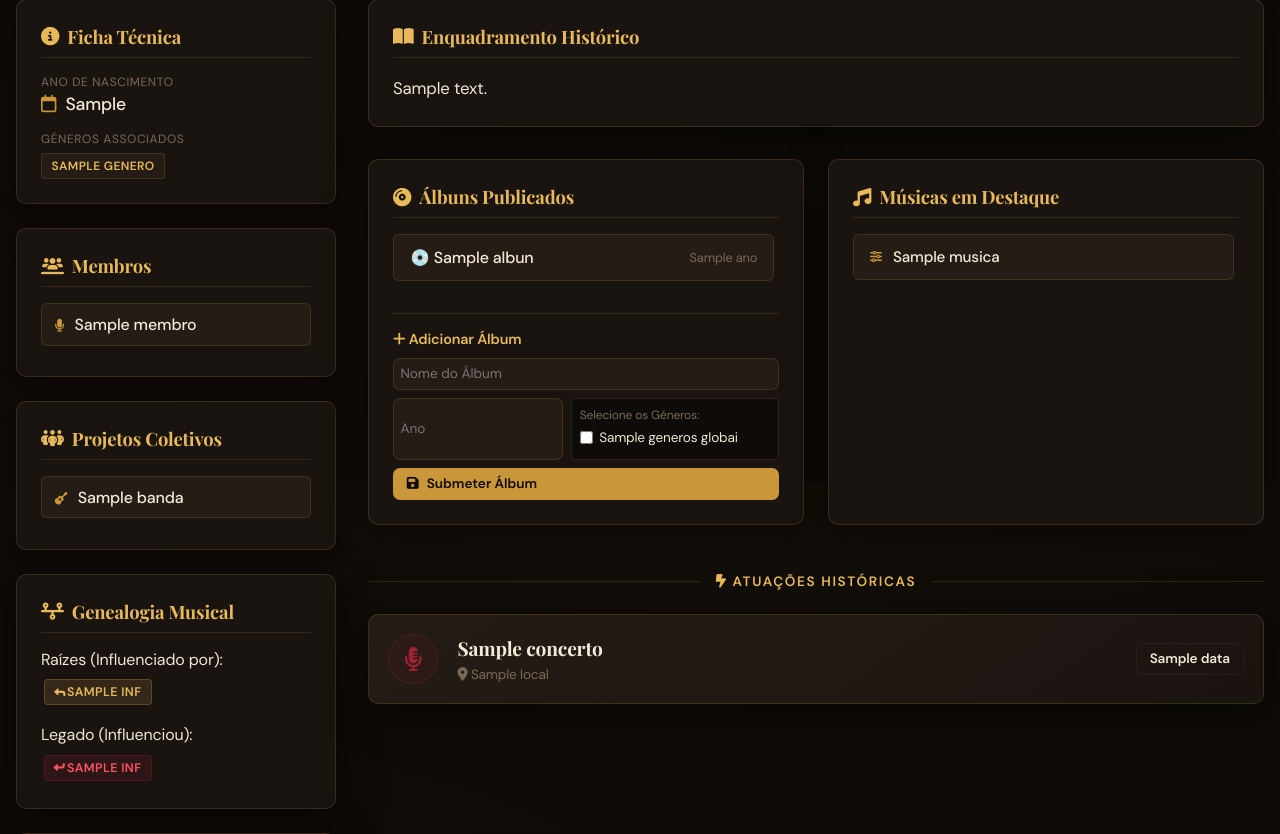
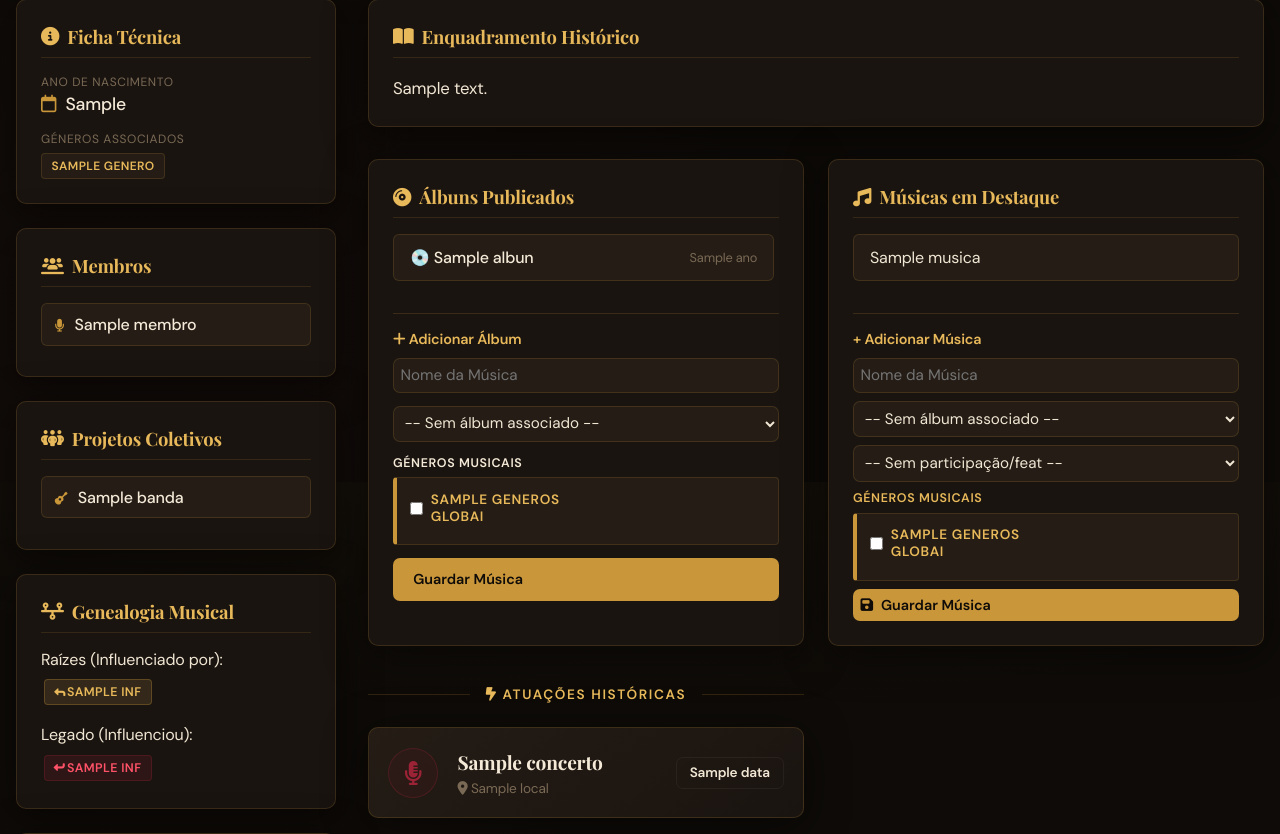
Before and after one commit to jessicaclcunha/RPCW-project, a Flask app: template src/templates/detalhe.html in a window 1280 px wide. Shown: the part 318-1152 px from the top of the page. Run offline with Flask 3, Linux system fonts and the light colour scheme; the template is opened without the code that fills it: most values are stand-ins (such as "Sample title", 1, 10 or a date in 2020); some web fonts are replaced.

Commit message:
last changes maybe

```diff
--- a/src/app.py
+++ b/src/app.py
@@ -36,20 +36,17 @@ def esc_id(s):
     return re.sub(r'[^\w]', '_', s).strip('_')
 
 def id_unico(base_id):
-    """Verifica se o ID já existe no triplestore. Se sim, acrescenta _2, _3..."""
-    if not base_id:
-        return base_id
-    q = PREFIX + f"ASK {{ :{base_id} ?p ?o }}"
+    if not base_id: return base_id
+    # SELECT em vez de ASK
+    q = PREFIX + f"SELECT ?s WHERE {{ :{base_id} ?p ?o }} LIMIT 1"
     res = exec_query(q)
-    if not res or not res.get('boolean', False):
-        return base_id
+    if not rows_of(res): return base_id
     i = 2
     while i < 100:
         candidate = f"{base_id}_{i}"
-        q = PREFIX + f"ASK {{ :{candidate} ?p ?o }}"
+        q = PREFIX + f"SELECT ?s WHERE {{ :{candidate} ?p ?o }} LIMIT 1"
         res = exec_query(q)
-        if not res or not res.get('boolean', False):
-            return candidate
+        if not rows_of(res): return candidate
         i += 1
     return f"{base_id}_{i}"
 
@@ -233,7 +230,10 @@ def detalhe_artista(id_artista):
         "influenciou": [{"id": g(r,"id"), "nome": g(r,"nome")} for r in rows_of(exec_query(q_influenciou))],
     }
 
-    return render_template('detalhe.html', artista=artista, generos_globais=generos_list())
+    query_artistas = PREFIX + "SELECT ?id ?nome WHERE { ?id a :Artista ; :nome ?nome . }"
+    artistas = [ {'id': g(r, 'id').split('/')[-1], 'nome': g(r, 'nome')} for r in rows_of(exec_query(query_artistas)) ]
+        # Executa a função generos_list() com os parênteses ()
+    return render_template('detalhe.html', artista=artista, generos_globais=generos_list(), todos_artistas=artistas)
 
 
 
@@ -331,7 +331,11 @@ def generos():
             SELECT DISTINCT ?id ?nome ?tipo WHERE {{
                 {{ ?a a :ArtistaSolo . BIND("Solo" AS ?tipo) }}
                 UNION {{ ?a a :Banda . BIND("Banda" AS ?tipo) }}
-                ?a :pertenceAoGenero :{gid} ; :nome ?nome .
+                {{ ?a :pertenceAoGenero :{gid} }}
+                UNION
+                {{ ?m :interpretadaPor ?a ;
+                        :temGenero :{gid} }}
+                ?a :nome ?nome .
                 BIND(STRAFTER(STR(?a), "music-ontology/") AS ?id)
             }} ORDER BY ?nome
         """
@@ -582,47 +586,42 @@ def adicionar_album():
 
 @app.route('/musica/adicionar', methods=['POST'])
 def adicionar_musica():
-    nome       = request.form.get('nome', '').strip()
+    nome = request.form.get('nome', '').strip()
     artista_id = request.form.get('artista_id', '').strip()
-    album_id   = request.form.get('album_id', '').strip()
-    generos    = request.form.getlist('genero')
+    album_id = request.form.get('album_id', '').strip()
+    feat_id = request.form.get('feat_id', '').strip()
+    generos_ids = request.form.getlist('genero')
 
     if not nome or not artista_id:
-        flash("Nome da música e artista são obrigatórios.", "error")
-        if album_id and re.match(r'^\w+$', album_id):
-            return redirect(url_for('detalhe_album', id_album=album_id))
-        if artista_id and re.match(r'^\w+$', artista_id):
-            return redirect(url_for('detalhe_artista', id_artista=artista_id))
-        return redirect(url_for('index'))
+        flash("Erro: Nome da música e artista são obrigatórios.", "error")
+        return redirect(url_for('detalhe_artista', id=artista_id))
 
-    if not re.match(r'^\w+$', artista_id):
-        flash("ID de artista inválido.", "error")
-        return redirect(url_for('index'))
-    if album_id and not re.match(r'^\w+$', album_id):
-        album_id = ''
-
-    ids_generos_validos = {g_['id'] for g_ in generos_list()}
-    generos = [g_ for g_ in generos if g_.strip() and g_.strip() in ids_generos_validos]
-
-    base_id = esc_id(nome) + '_mus'
+    base_id = esc_id(nome) + '_musica'
     new_id = id_unico(base_id)
 
     triplos = [
         f':{new_id} a :Musica .',
-        f':{new_id} :nome "{esc_lit(nome)}"^^xsd:string .',
+        f':{new_id} :nome \"{esc_lit(nome)}\"^^xsd:string .',
+        f':{artista_id} :temMusica :{new_id} .'
         f':{new_id} :interpretadaPor :{artista_id} .'
     ]
+
+    if feat_id:
+        triplos.append(f':{new_id} :temParticipacao :{feat_id} .')
+
     if album_id:
-        triplos.append(f':{new_id} :pertenceAoAlbum :{album_id} .')
-    for gen in generos:
-        triplos.append(f':{new_id} :pertenceAoGenero :{gen} .')
+        triplos.append(f':{album_id} :temFaixa :{new_id} .')
+
+    for g_id in generos_ids:
+        triplos.append(f':{new_id} :temGenero :{g_id} .')
+        triplos.append(f':{artista_id} :temGenero :{g_id} .')
 
     ok = exec_update(PREFIX + "INSERT DATA {\n  " + "\n  ".join(triplos) + "\n}")
     if not ok:
-        flash("Erro a inserir no triplestore.", "error")
+        flash("Erro a inserir a música.", "error")
+    else:
+        flash(f"Música '{nome}' registada com sucesso!", "success")
 
-    if album_id:
-        return redirect(url_for('detalhe_album', id_album=album_id))
     return redirect(url_for('detalhe_artista', id_artista=artista_id))
 
 
@@ -639,10 +638,10 @@ def adicionar_genero():
     if not base_id:
         flash("Nome de género inválido.", "error")
         return redirect(url_for('generos'))
+    q_existe = PREFIX + f"SELECT ?s WHERE {{ :{base_id} rdfs:subClassOf :Genero }} LIMIT 1"
+    res = exec_query(q_existe)
 
-    q_existe = PREFIX + f"ASK {{ :{base_id} rdfs:subClassOf :Genero }}"
-    res = exec_query(q_existe)
-    if res and res.get('boolean', False):
+    if len(rows_of(res)) > 0:
         flash(f"O género '{nome}' já existe.", "error")
         return redirect(url_for('generos'))
 
--- a/src/static/style.css
+++ b/src/static/style.css
@@ -385,7 +385,27 @@ body {
   margin-top: .35rem;
 }
 
-/* ─── OUTROS DETALHES VISUAIS ─── */
+.genero-selector {
+  max-height: 120px;
+  overflow-y: auto;
+  background: var(--surface2);
+  border: 1px solid var(--border);
+  border-left: 4px solid var(--gold);
+  border-radius: 4px;
+  padding: 0.8rem;
+  display: grid;
+  grid-template-columns: repeat(auto-fill, minmax(140px, 1fr));
+  gap: 0.5rem;
+}
+
+.genero-selector label {
+  display: flex;
+  align-items: center;
+  gap: 0.5rem;
+  font-size: 0.85rem;
+  cursor: pointer;
+}
+
 .badge {
   display: inline-block;
   padding: .25rem .6rem;
--- a/src/templates/detalhe.html
+++ b/src/templates/detalhe.html
@@ -181,23 +181,32 @@
 
             <div style="margin-top: 1.5rem; padding-top: 1rem; border-top: 1px solid var(--border);">
               <h4 style="font-size:0.9rem; color:var(--gold-light); margin-bottom:0.6rem;"><i class="fa-solid fa-plus"></i> Adicionar Álbum</h4>
-              <form method="POST" action="/album/adicionar">
+              <form method="POST" action="/musica/adicionar">
                 <input type="hidden" name="artista_id" value="{{ artista.id }}">
-                <div style="display: flex; flex-direction: column; gap: 0.5rem;">
-                  <input type="text" name="nome" placeholder="Nome do Álbum" class="form-control" style="font-size:0.85rem; padding:0.4rem;" required>
-                  <div style="display: flex; gap: 0.5rem;">
-                    <input type="number" name="ano" placeholder="Ano" class="form-control" style="font-size:0.85rem; padding:0.4rem; flex:1;">
-                    <div style="flex: 1.5; max-height: 90px; overflow-y: auto; border: 1px solid var(--border); border-radius: 4px; padding: 0.5rem; background: var(--bg);">
-                      <div style="font-size: 0.75rem; color: var(--muted); margin-bottom: 0.4rem;">Selecione os Géneros:</div>
+
+                <div style="display: flex; flex-direction: column; gap: 0.8rem;">
+                  <input type="text" name="nome" placeholder="Nome da Música" class="form-control" required style="padding:0.4rem;">
+
+                  <select name="album_id" class="form-control" style="padding:0.4rem;">
+                    <option value="">-- Sem álbum associado --</option>
+                    {% for al in artista.albuns %}
+                      <option value="{{ al.id }}">{{ al.nome }}</option>
+                    {% endfor %}
+                  </select>
+
+                  <div class="form-group" style="margin:0;">
+                    <label style="font-weight: 600; color: var(--cream);">Géneros Musicais</label>
+                    <div class="genero-selector">
                       {% for g in generos_globais %}
-                        <label style="display: flex; align-items: center; gap: 0.4rem; margin-bottom: 0.3rem; font-size: 0.85rem; color: var(--text); cursor: pointer;">
+                        <label style="display: flex; align-items: center; gap: 0.5rem; cursor: pointer;">
                           <input type="checkbox" name="genero" value="{{ g.id }}" style="accent-color: var(--gold);">
                           {{ g.nome }}
                         </label>
                       {% endfor %}
                     </div>
                   </div>
-                  <button type="submit" class="btn btn-primary" style="font-size:0.85rem; padding:0.4rem 0.8rem;"><i class="fa-solid fa-save"></i> Submeter Álbum</button>
+
+                  <button type="submit" class="btn btn-primary">Guardar Música</button>
                 </div>
               </form>
             </div>
@@ -206,19 +215,60 @@
           <div class="compact-block">
             <h3><i class="fa-solid fa-music"></i> Músicas em Destaque</h3>
             {% if artista.musicas %}
-              <div style="max-height: 320px; overflow-y: auto; padding-right: 0.3rem;">
+              <div style="max-height: 250px; overflow-y: auto; margin-bottom: 1rem;">
                 {% for m in artista.musicas %}
-                <div class="interactive-list-item" style="justify-content: flex-start; gap: 0.5rem;">
-                  <i class="fa-solid fa-sliders" style="font-size: 0.75rem; color: var(--gold); min-width: 15px;"></i>
-                  <span style="color: var(--cream); font-weight: 500; font-size: 0.95rem;">{{ m.nome }}</span>
+                <div class="interactive-list-item">
+                  <span>{{ m.nome }}</span>
                 </div>
                 {% endfor %}
               </div>
-            {% else %}
-              <p style="color: var(--muted); font-size: 0.9rem; font-style: italic;">Nenhuma obra individual registada.</p>
-            {% endif %}
+              {% else %}
+                <p style="color: var(--muted); font-size: 0.9rem; font-style: italic;">Nenhum música registada.</p>
+              {% endif %}
+
+            <div style="margin-top: 1.5rem; padding-top: 1rem; border-top: 1px solid var(--border);">
+              <h4 style="font-size:0.9rem; color:var(--gold-light); margin-bottom:0.6rem;">+ Adicionar Música</h4>
+              <form method="POST" action="/musica/adicionar">
+                <input type="hidden" name="artista_id" value="{{ artista.id }}">
+                <div style="display: flex; flex-direction: column; gap: 0.5rem;">
+                  <input type="text" name="nome" placeholder="Nome da Música" class="form-control" required style="padding:0.4rem;">
+
+                  <select name="album_id" class="form-control" style="padding:0.4rem;">
+                    <option value="">-- Sem álbum associado --</option>
+                    {% for al in artista.albuns %}
+                      <option value="{{ al.id }}">{{ al.nome }}</option>
+                    {% endfor %}
+                  </select>
+
+                  <select name="feat_id" class="form-control" style="padding:0.4rem;">
+                    <option value="">-- Sem participação/feat --</option>
+                    {% for a in todos_artistas %}
+                      {% if a.id != artista.id %}
+                        <option value="{{ a.id }}">{{ a.nome }}</option>
+                      {% endif %}
+                    {% endfor %}
+                  </select>
+
+
+                  <div class="form-group">
+                    <label>Géneros Musicais</label>
+                    <div class="genero-selector">
+                      {% for g in generos_globais %}
+                        <label>
+                          <input type="checkbox" name="genero" value="{{ g.id }}" style="accent-color: var(--gold);">
+                          {{ g.nome }}
+                        </label>
+                      {% endfor %}
+                    </div>
+                  </div>
+
+                  <button type="submit" class="btn btn-primary" style="padding:0.4rem;">
+                    <i class="fa-solid fa-save"></i> Guardar Música
+                  </button>
+                </div>
+              </form>
+            </div>
           </div>
-        </div>
 
         {% if artista.concertos %}
         <div>
```
Also changed, not shown: relatorio.md (added, +177 -0 lines), src/query.py (+1 -21 lines), src/templates/album.html (+4 -4 lines), src/templates/generos.html (+0 -9 lines), src/templates/lista.html (+4 -4 lines).
